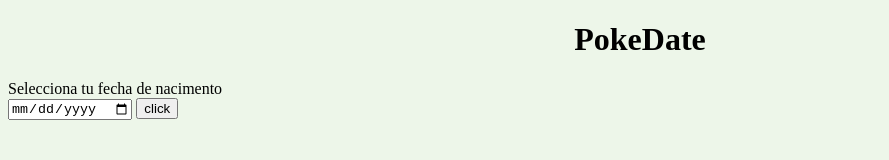
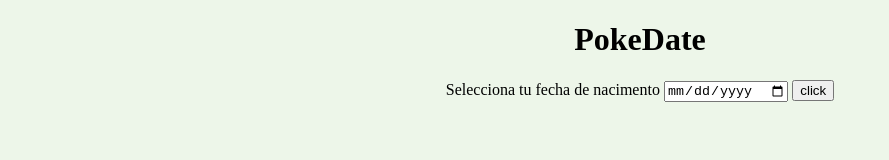
Before and after one commit to AcheZeta/PokeDay, a website: page index.html in a window 1280 px wide. Shown: the whole page, without its empty margins (0-889 px from the left). Drawn offline with Linux system fonts and the light colour scheme.

Commit message:
Fix The grid

```diff
--- a/index.html
+++ b/index.html
@@ -11,11 +11,12 @@
 
 <body>
     <h1>PokeDate</h1>
-    <div class="container">
-        <div class="instrucction">Selecciona tu fecha de nacimento
+    <div class="grid">
+        <div class="container">Selecciona tu fecha de nacimento
             <input type="date" name="date" id="date-pick">
-            <button id="clickkk">click</button></div>
-        <div class="day-grid pokeday" id="pokeday"></div>
+            <button id="clickkk">click</button>
+            <div class="day-grid pokeday" id="pokeday"></div>
+        </div>
     </div>
 
 
--- a/style.css
+++ b/style.css
@@ -2,7 +2,7 @@ body {
     background-color: #EDF6E9;
 }
 
-.container {
+.grid {
     display: grid;
     grid-template-columns: repeat(5, 1fr);
 }
@@ -11,3 +11,12 @@ h1 {
     color: black;
     text-align: center;
 }
+
+.pokeday {
+    grid-area: 1 / 2 / 4 / 5;
+}
+
+.container{
+    grid-area: 1 / 2 / 4 / 5;
+    text-align: center;
+}
```
